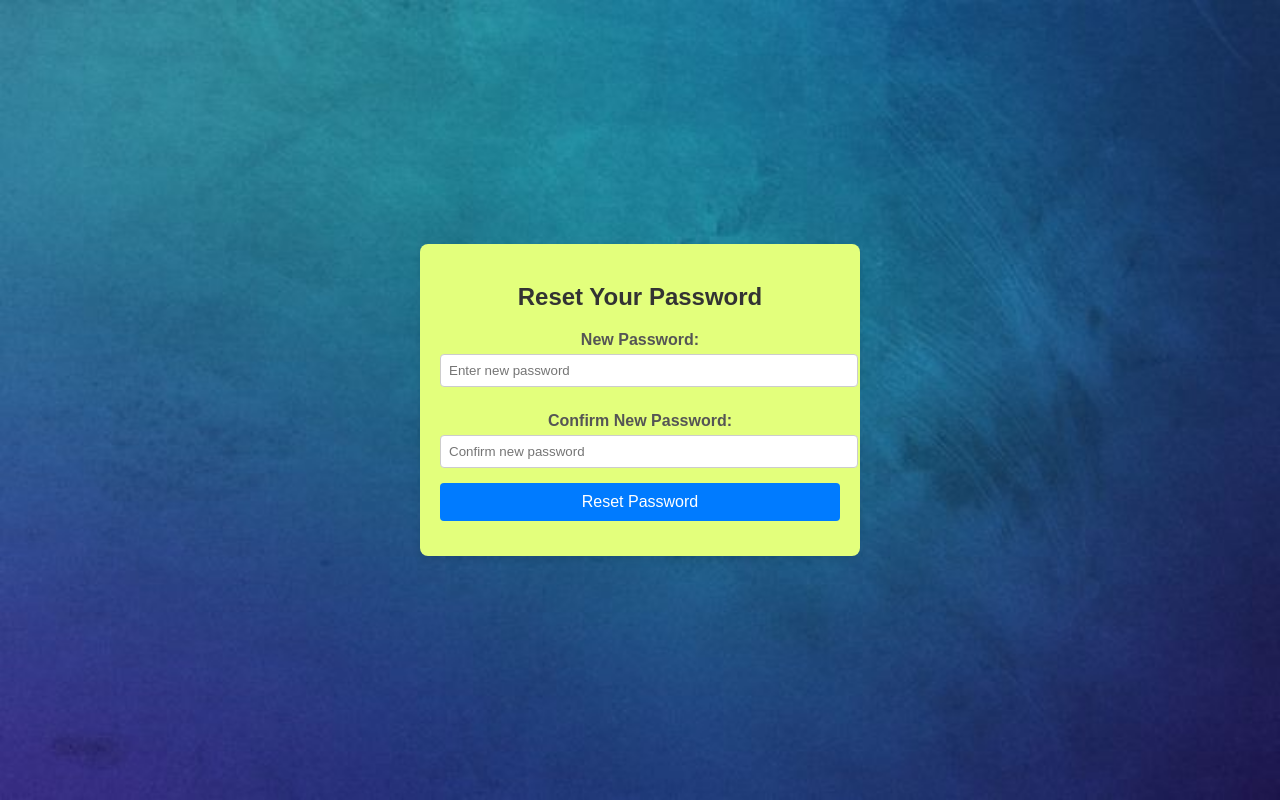
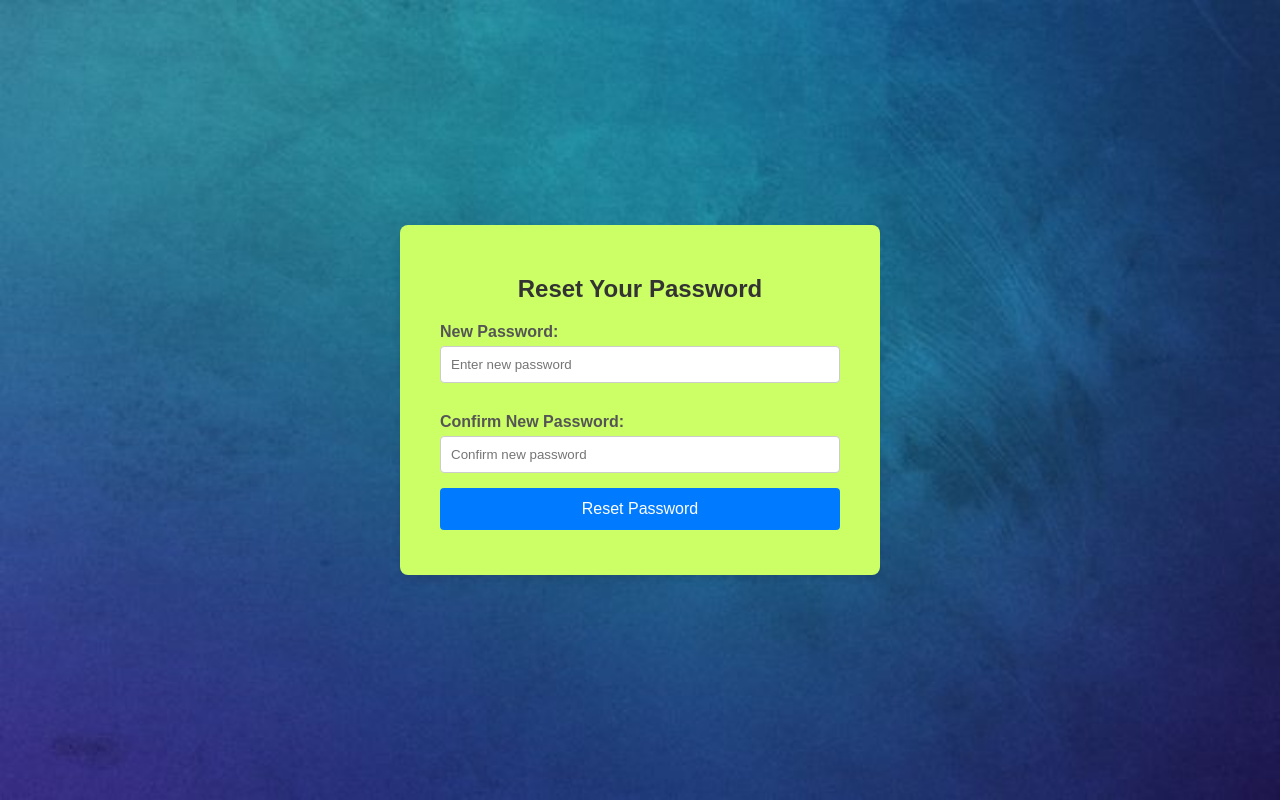
Before and after one commit to AQG53/DB-PROJECT, a plain HTML site: page pass-reset.html in a window 1280 px wide. Drawn offline with nearby package versions, Linux system fonts and the light colour scheme.

Commit message:
Update pass-reset.css

```diff
--- a/pass-reset.css
+++ b/pass-reset.css
@@ -1,4 +1,4 @@
-/* Basic styling for container and form */
+/* Basic styling for body and container */
 body {
     font-family: Arial, sans-serif;
     display: flex;
@@ -15,8 +15,8 @@ body {
 }
 
 .container {
-    background-color: #e3ff7c;
-    padding: 20px;
+    background-color: #ccff66;
+    padding: 30px 40px;
     border-radius: 8px;
     box-shadow: 0 4px 8px rgba(0, 0, 0, 0.1);
     width: 100%;
@@ -31,17 +31,19 @@ h2 {
 
 .reset-form label {
     display: block;
-    margin: 10px 0 5px;
+    margin: 15px 0 5px;
     font-weight: bold;
     color: #555;
+    text-align: left;
 }
 
 .reset-form input {
     width: 100%;
-    padding: 8px;
+    padding: 10px;
     margin-bottom: 15px;
     border: 1px solid #ccc;
     border-radius: 4px;
+    box-sizing: border-box; /* Ensures padding and borders are included in the element's width */
 }
 
 .submit-btn {
@@ -49,10 +51,11 @@ h2 {
     color: #fff;
     border: none;
     border-radius: 4px;
-    padding: 10px 15px;
+    padding: 12px;
     font-size: 16px;
     cursor: pointer;
     width: 100%;
+    box-sizing: border-box;
 }
 
 .submit-btn:hover {
```
